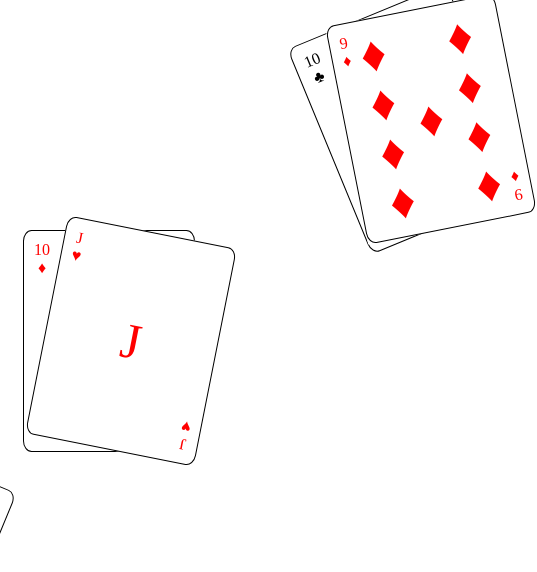
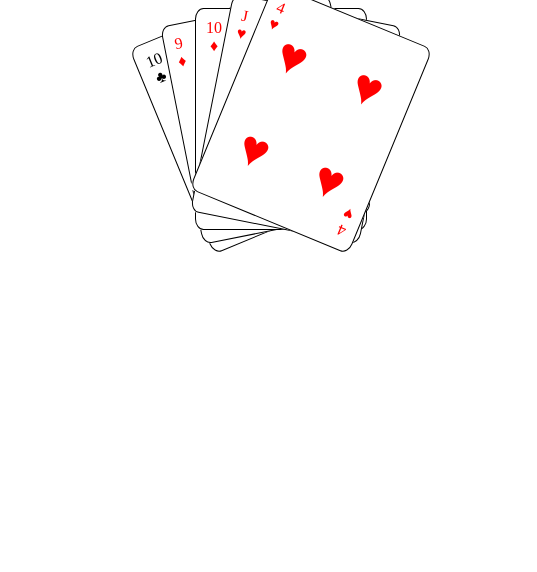
Before and after one commit to ruanha/stoopid-poker, an Angular app: page / in a window 390 px wide. Shown: the top 572 px of the page, 537 px wide, since content can reach past the window. Built offline with nearby package versions, Linux system fonts and the light colour scheme.

Commit message:
change position of hand to absolute so it it doesn't break to new line on small screen

```diff
--- a/src/app/core/services/display/card-trigonometry.service.ts
+++ b/src/app/core/services/display/card-trigonometry.service.ts
@@ -22,6 +22,6 @@ export class CardTrigonometryService {
    */
   getTranslation(index: number, len: number) {
     const relativePosition = index - Math.floor(len / 2);
-    return relativePosition * (-150); // hardcoded for now. The cards are ~ 175px wide, this makes them overlap nicely.
+    return relativePosition * (15); // hardcoded for now. The cards are ~ 175px wide, this makes them overlap nicely.
   }
 }
--- a/src/app/hand/hand.component.css
+++ b/src/app/hand/hand.component.css
@@ -1,7 +1,10 @@
 .container {
     text-align: center;
+    position: relative;
 }
 .card-container {
+    position: absolute;
+    left: auto;
     display: inline-block;
     background: white;
 }
```
